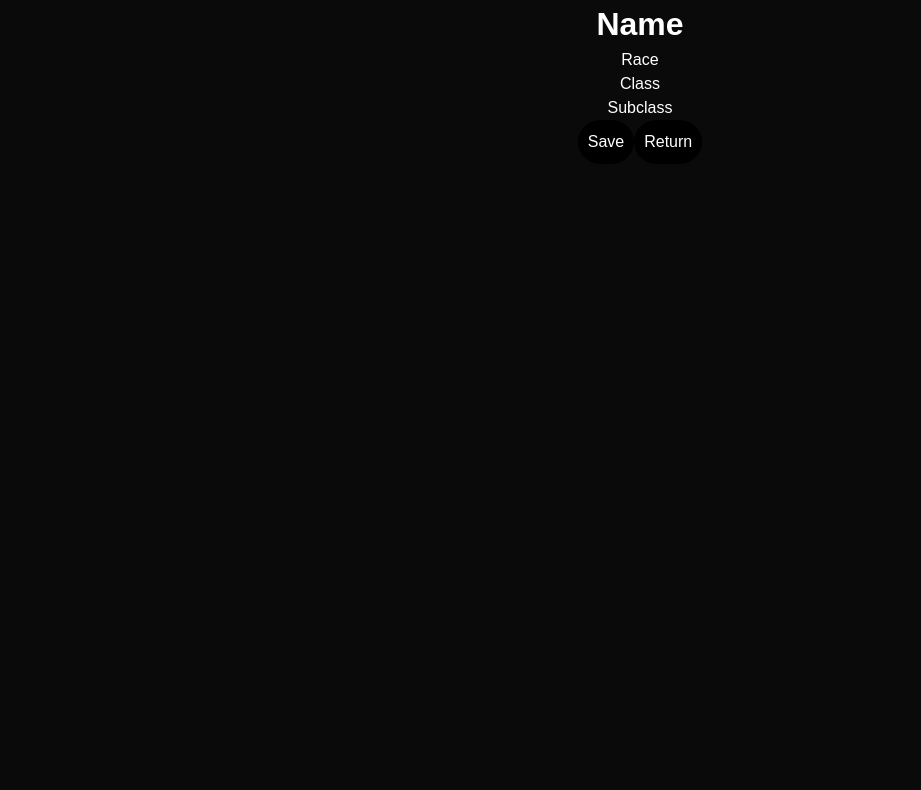
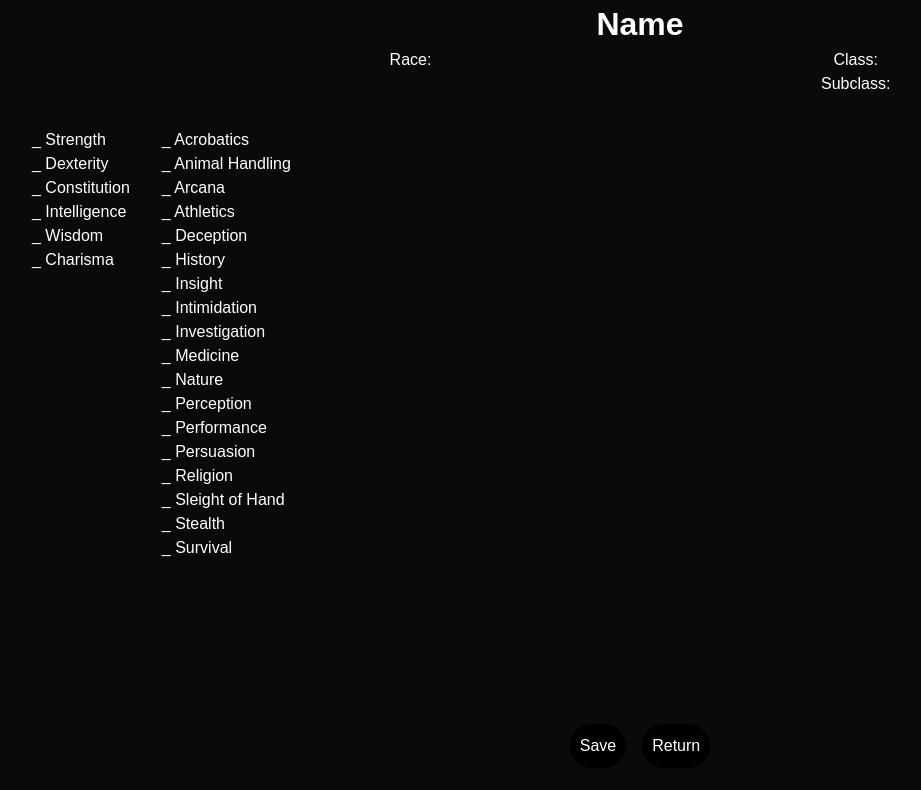
Before and after one commit to Mrpoink/DungeonMaster, a Next.js app in the folder dungeon-master/: page /pages/characterInfo in a window 1280 px wide. Shown: the top 790 px of the page, without its empty margins (0-921 px from the left). Built offline with nearby package versions, Linux system fonts and the light colour scheme.

Commit message:
updated sessionHistory.tsx add placeholder text for upcoming feature

```diff
--- a/dungeon-master/package.json
+++ b/dungeon-master/package.json
@@ -13,6 +13,7 @@
     "react": "19.1.0",
     "react-dom": "19.1.0",
     "react-icons": "^5.5.0",
+    "react-router-dom": "^7.9.4",
     "socket.io": "^4.8.1",
     "socket.io-client": "^4.8.1"
   },
--- /dev/null
+++ b/dungeon-master/src/app/components/nav/nav.tsx
@@ -0,0 +1,31 @@
+'use client'
+import { CgProfile } from "react-icons/cg"
+import { useRouter } from "next/navigation";
+import { GrBook } from "react-icons/gr";
+
+
+export default function Nav(){
+    const router = useRouter()
+    return(
+      <nav className="navbar">
+        <h1>Welcome to QuestWeaver</h1>
+        <div className="character-info-div">
+          <button onClick={()=>router.push('./characterInfo')}>
+            <CgProfile title="Character Sheet" className="character-icon" />
+          </button>
+          <button onClick={()=>router.push('./sessionHistory')}>
+            <GrBook title="Session History" className="character-icon" />
+          </button>
+        </div>
+      </nav>
+    )
+}
+export function BottomNav(){
+    const router = useRouter()
+    const handleGoBack = () => {
+        router.back();
+    }
+    return(
+        <button onClick={handleGoBack}>Return</button>
+    )
+}
--- a/dungeon-master/src/app/globals.css
+++ b/dungeon-master/src/app/globals.css
@@ -39,7 +39,7 @@ h1{
 button{
   border-radius: 25px;
   text-align: center;
-  background: black;
+  background-color: black;
   cursor: pointer;
   display: inline-block;
   padding: 10px;
@@ -48,6 +48,34 @@ button{
   border: 0;
   touch-action: manipulation;
 }
+.navbar{
+  display: flex;
+  flex-direction: row;
+  justify-content: space-evenly;
+  align-items: center;
+  padding: 1em 2em;
+  background-color: rgba(0, 0, 0, 0.5);
+  box-shadow: 0 4px 6px rgba(0, 0, 0, 0.1);
+  button{
+    background-color: transparent;
+    border: none;
+    cursor: pointer;
+  }
+  .character-icon{
+    font-size: 2em;
+    background: transparent;
+    border: none;
+  }
+  .character-info-div{
+    float: right;
+    position: relative;
+  }
+}
+.lobby{
+  background: url(./components/assets/lobbyBackground.png) no-repeat;
+  background-position: center;
+  width: 100vw;
+  height: 100vh;
   #game-sessions-div{
     background: url('./components/assets/lobbyBackground.png') no-repeat center cover;
     position: relative;
@@ -86,6 +114,8 @@ button{
     background-repeat: no-repeat;
     background-position: center;
   }
+}
+
 .footer{
   display: inline;
   text-align: center;
@@ -95,12 +125,7 @@ button{
   position: relative;
   top: 50vh;
 }
-.lobby{
-  background: url(./components/assets/lobbyBackground.png) no-repeat;
-  background-position: center;
-  width: 100vw;
-  height: 100vh;
-}
+
 .main{
   background: url(./components/assets/mainBackground.png) no-repeat;
   background-position: center;
@@ -158,13 +183,6 @@ button{
     border: 2px solid greenyellow;
     cursor: pointer;
   }
-}
-
-.character-info-div{
-  float: right;
-}
-.character-main-info{
-  flex-direction: row;
 }
 #roll-dice-button{
   border-radius: 25px;
@@ -227,3 +245,53 @@ button{
   justify-content: space-between;
   align-items: center;
 }
+.character-sheet{
+  background-position: center;
+  width: 100vw;
+  height: 100vh;
+  .character-info{
+    .sub-info{
+      display: flex;
+      flex-direction: row;
+      justify-content: space-evenly;
+    }
+    .key-stats{
+      margin: 2em;
+      margin-right: auto;
+      display: flex;
+      flex-direction: column;
+      justify-content: space-evenly;
+      float: left;
+      text-align: left;
+    }
+    .skills{
+      margin: 2em;
+      display: flex;
+      flex-direction: column;
+      justify-content: space-evenly;
+      float: left;
+      text-align: left;
+    }
+  }
+}
+.bottom-nav-buttons{
+  position: absolute;
+  bottom: 2em;
+  width: 100%;
+  display: flex;
+  flex-direction: row;
+  justify-content: center;
+  gap: 1em;
+}
+.session-history-page{
+  display: flex;
+  flex-direction: column;
+  justify-content: center;
+  align-items: center;
+  height: 100vh;
+  h1{
+    font-size: xx-large;
+    font-weight: bold;
+    margin-bottom: 2em;
+  }
+}
--- a/dungeon-master/src/app/page.tsx
+++ b/dungeon-master/src/app/page.tsx
@@ -1,5 +1,6 @@
 'use client'
 import { useRouter } from "next/navigation";
+import Nav from "./components/nav/nav";
 import Footer from "./components/footer/footer";
 
 export default function Home() {
@@ -8,7 +9,7 @@ const router = useRouter()
   return (
     <div className="main">
       <header>
-        <h1>Welcome to QuestWeaver</h1>
+        <Nav />
       </header>
       <main>
         <div>
--- a/dungeon-master/src/app/pages/characterInfo/characterInfo.tsx
+++ b/dungeon-master/src/app/pages/characterInfo/characterInfo.tsx
@@ -1,27 +1,55 @@
 'use client'
 import { useRouter } from "next/navigation";
+import { BottomNav } from "@/app/components/nav/nav";
 
 export default function CharacterInfo() {
   const router = useRouter()
 
   return (
     <div className="character-sheet">
-        <div className="character-main-info">
+        <div className="character-info">
             <h1>Name</h1>
-            <div>
-              <h2>Race</h2>
+            <div className="sub-info">
+               <div>
+                  <h2>Race:</h2>
+               </div>
+               <div>
+                  <h2>Class:</h2>
+                  <h3>Subclass:</h3>
+                </div>
             </div>
-            <div>
-              <h2>Class</h2>
-              <h3>Subclass</h3>
+            <div className="key-stats">
+              <div>_ Strength</div>
+              <div>_ Dexterity</div>
+              <div>_ Constitution</div>
+              <div>_ Intelligence</div>
+              <div>_ Wisdom</div>
+              <div>_ Charisma</div>
             </div>
-            <div>
-
+            <div className="skills">
+              <div>_ Acrobatics</div>
+              <div>_ Animal Handling</div>
+              <div>_ Arcana</div>
+              <div>_ Athletics</div>
+              <div>_ Deception</div>
+              <div>_ History</div>
+              <div>_ Insight</div>
+              <div>_ Intimidation</div>
+              <div>_ Investigation</div>
+              <div>_ Medicine</div>
+              <div>_ Nature</div>
+              <div>_ Perception</div>
+              <div>_ Performance</div>
+              <div>_ Persuasion</div>
+              <div>_ Religion</div>
+              <div>_ Sleight of Hand</div>
+              <div>_ Stealth</div>
+              <div>_ Survival</div>
             </div>
         </div>
-        <div>
+        <div className="bottom-nav-buttons">
           <button>Save</button>
-          <button onClick={()=>router.push("./lobby")}>Return</button>
+          <BottomNav />
         </div>
     </div>
   )
--- a/dungeon-master/src/app/pages/lobby/lobby.tsx
+++ b/dungeon-master/src/app/pages/lobby/lobby.tsx
@@ -1,5 +1,7 @@
 'use client'
 import { useRouter } from "next/navigation";
+import Nav from "@/app/components/nav/nav";
+import {BottomNav} from "@/app/components/nav/nav";
 
 export default function Home() {
 const router = useRouter()
@@ -7,33 +9,29 @@ const router = useRouter()
   return (
     <div className="lobby">
       <header>
-        <h1>Welcome to QuestWeaver</h1>
+        <Nav />
       </header>
-      <div className="character-info-div">
-        <button onClick={()=>router.push('./characterInfo')}>Update Character Info</button>
-      </div>
       <main>
         <div>
           <div className="start-buttons-container">
-
-
             <div id="game-sessions-div">
-              <div id="game-sessions-left-div">
+              <div className="game-session" id="game-sessions-left-div">
                 <button className="left-game-session-buttons" type='button' onClick={()=>router.push('./game')}>Join Game Session</button>
                 <button className="left-game-session-buttons" type='button' onClick={()=>router.push('./game')}>Join Game Session</button>
                 <button className="left-game-session-buttons" type='button' onClick={()=>router.push('./game')}>Join Game Session</button>
               </div>
-              <div id="game-sessions-right-div">
+              <div className="game-session" id="game-sessions-right-div">
                 <button className="right-game-session-buttons" type='button' onClick={()=>router.push('./game')}>Join Game Session</button>
                 <button className="right-game-session-buttons" type='button' onClick={()=>router.push('./game')}>Join Game Session</button>
                 <button className="right-game-session-buttons" type='button' onClick={()=>router.push('./game')}>Join Game Session</button>
               </div>
             </div>
-
           </div>
         </div>
-
       </main>
+      <div className="bottom-nav-buttons">
+        <BottomNav />
+      </div>
     </div>
   );
 }
--- a/dungeon-master/src/app/pages/sessionHistory/page.tsx
+++ b/dungeon-master/src/app/pages/sessionHistory/page.tsx
@@ -0,0 +1,11 @@
+'use server'
+import React from 'react';
+import SessionHistory from './sessionHistory';
+
+export default async function App() {
+  return (
+    <div className="App">
+      <SessionHistory />
+    </div>
+  );
+}
--- a/dungeon-master/src/app/pages/sessionHistory/sessionHistory.tsx
+++ b/dungeon-master/src/app/pages/sessionHistory/sessionHistory.tsx
@@ -0,0 +1,11 @@
+'use client'
+import {BottomNav} from "@/app/components/nav/nav";
+
+export default function SessionHistory() {
+  return (
+    <div className="session-history-page">
+        <h1>Feature Coming Soon!</h1>
+        <BottomNav />
+    </div>
+  )
+}
```
Also changed, not shown: 1 other file (tests, documents, lock files or other folders). Lines whose indentation alone changed are shown as unchanged.
